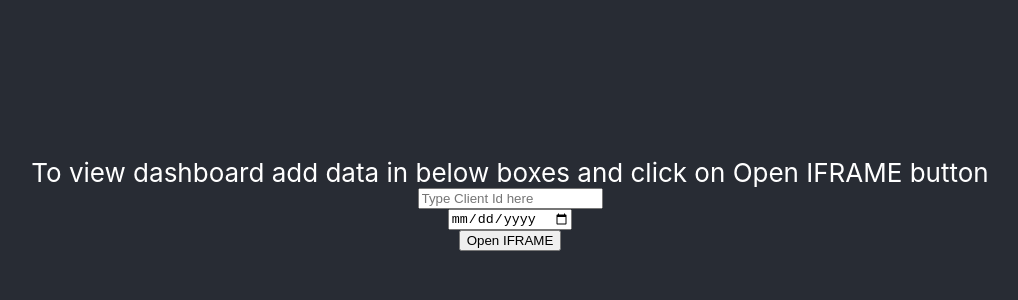
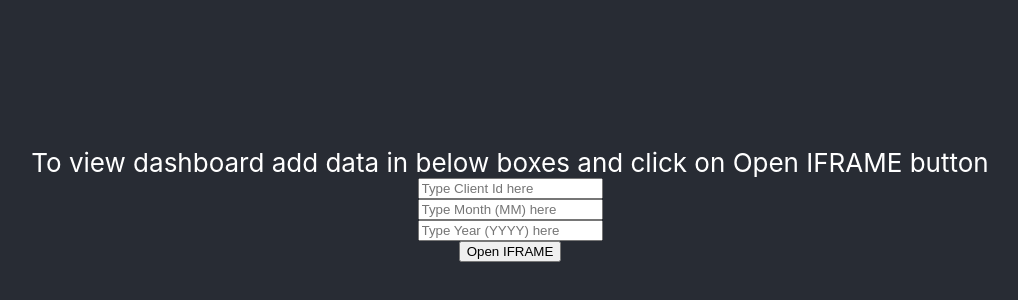
Before and after one commit to pankajiitr87/iframe_client, a React (Create React App) app: page / in a window 1280 px wide. Shown: the part 196-496 px from the top of the page, without its empty margins (130-1148 px from the left). Built offline with nearby package versions, Linux system fonts and the light colour scheme.

Commit message:
add input tag of month and year

```diff
--- a/src/App.js
+++ b/src/App.js
@@ -4,18 +4,18 @@ import { useRef, useEffect, useState } from 'react';
 function App() {
   const iframeRef = useRef(null); // Ref to store the iframe element
   // const iframeRef = useRef(null); // Ref to store the iframe element
-  const [domain, setDomain] = useState(""); // State to store the domain input
+  // const [domain, setDomain] = useState(""); // State to store the domain input
   const [clientId, setClientId] = useState(""); // State to store the clientId input
   const [month, setMonth] = useState("");
   const [year, setYear] = useState("")
-  const [port, setPort] = useState(""); // State to store the port input
-  const [date, setDate] = useState(""); // State to store the selected date
+  // const [port, setPort] = useState(""); // State to store the port input
+  // const [date, setDate] = useState(""); // State to store the selected date
 
   // Function to open the iframe and send a message
   const openFrameAndSendMessage = () => {
 
-    if (!date || !clientId) {
-      alert("Please enter a Client Id and Date");
+    if (!clientId || !month || !year) {
+      alert("Please enter a Client Id, Month, and Year");
       return;
     }
 
@@ -23,7 +23,7 @@ function App() {
     // for mongo database username and password --> pankajiitr87 and a3kwmdDoE9xGpi5n
     // const message = `${domain}/${clientId}/${month}/${year}`;
     // const iframeUrl = `http://localhost:3000/?message=${encodeURIComponent(message)}`;
-    const url = `https://bo-cilent.vercel.app/?clientId=${encodeURIComponent(clientId)}&date=${encodeURIComponent(date)}`
+    const url = `https://bo-cilent.vercel.app/?clientId=${encodeURIComponent(clientId)}&month=${encodeURIComponent(month)}&year=${encodeURIComponent(year)}`
     // Create the iframe
     const iframe = document.createElement("iframe");
     console.log('iframe =', iframe);
@@ -74,9 +74,16 @@ function App() {
           onChange={(e) => setClientId(e.target.value)} // Update the clientId state
         />
         <input
-          type='date'
-          value={date}
-          onChange={(e) => setDate(e.target.value)} // Update the date state
+          type='text'
+          placeholder='Type Month (MM) here'
+          value={month}
+          onChange={(e) => setMonth(e.target.value)} // Update the month state
+        />
+        <input
+          type='text'
+          placeholder='Type Year (YYYY) here'
+          value={year}
+          onChange={(e) => setYear(e.target.value)} // Update the year state
         />
         <button onClick={openFrameAndSendMessage}>Open IFRAME</button>
       </header>
```
